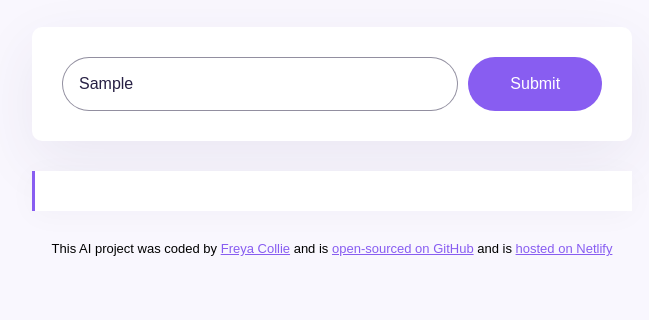
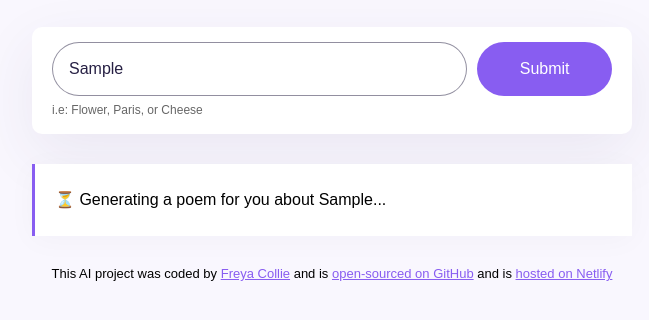
Before and after one commit to Amel-coder-dot/AI-Poems-Project, a plain HTML site: page index.html in a window 1280 px wide. Both pictures are taken after typing "Sample" into the empty fields and a click on the input 843 px from the left and 258 px from the top of the page. Shown: the part 174-494 px from the top of the page, without its empty margins (308-957 px from the left). Drawn offline with nearby package versions, Linux system fonts and the light colour scheme; no server answers.

Commit message:
Improved the User Experience

```diff
--- a/index.html
+++ b/index.html
@@ -15,10 +15,11 @@
       </header>
 
       <main>
+        <div class="form-container">
           <form id="poem-generator-form">
             <input
               type="text"
-            placeholder="Enter the Topic of the Poem"
+              placeholder="Enter the Topic of a Poem"
               autofocus
               required
               autocomplete="off"
@@ -27,7 +28,9 @@
             />
             <input type="submit" class="submit-button" />
           </form>
-        <div class="poem" id="poem"></div>
+          <div class="hint">i.e: Flower, Paris, or Cheese</div>
+        </div>
+        <div class="poem hidden" id="poem"></div>
       </main>
 
       <footer>
--- a/src/index.js
+++ b/src/index.js
@@ -18,6 +18,10 @@ function generatePoem(event) {
   let prompt = `User instructions: Generate a poem about ${instructionsInput.value}`;
   let apiUrl = `https://api.shecodes.io/ai/v1/generate?prompt=${prompt}&context=${context}&key=${apiKey}`;
 
+  let poemElement = document.querySelector("#poem");
+  poemElement.classList.remove("hidden");
+  poemElement.innerHTML = `<div class="generating">⏳ Generating a poem for you about ${instructionsInput.value}...</div>`;
+
   console.log("Generating poem...");
   console.log(`Prompt: ${prompt}`);
   console.log(`Context: ${context}`);
--- a/src/style.css
+++ b/src/style.css
@@ -24,13 +24,23 @@ h1 {
   color: #272044;
 }
 
-form {
-  padding: 30px;
+.form-container {
+  padding: 15px 20px;
   background-color: white;
   box-shadow: 0px 20px 60px rgba(65, 50, 100, 0.08);
   border-radius: 10px;
+  margin-bottom: 30px;
+}
+
+form {
   display: flex;
-  margin-bottom: 30px;
+}
+
+.hint {
+  line-height: 1.5;
+  margin-top: 5px;
+  opacity: 0.6;
+  font-size: 12px;
 }
 
 .instructions {
@@ -64,6 +74,10 @@ form {
   box-shadow: 0px 4px 30px 0px rgba(39, 33, 66, 0.03);
 }
 
+.hidden {
+  display: none;
+}
+
 .poem strong {
   color: #885df1;
 }
@@ -73,3 +87,18 @@ footer {
   font-size: 13px;
   margin-top: 30px;
 }
+
+.generating {
+  animation: blink-animation 1s steps(5, start) infinite;
+}
+
+@keyframes blink-animation {
+  to {
+    visibility: hidden;
+  }
+}
+@-webkit-keyframes blink-animation {
+  to {
+    visibility: hidden;
+  }
+}
```
Lines whose indentation alone changed are shown as unchanged.
